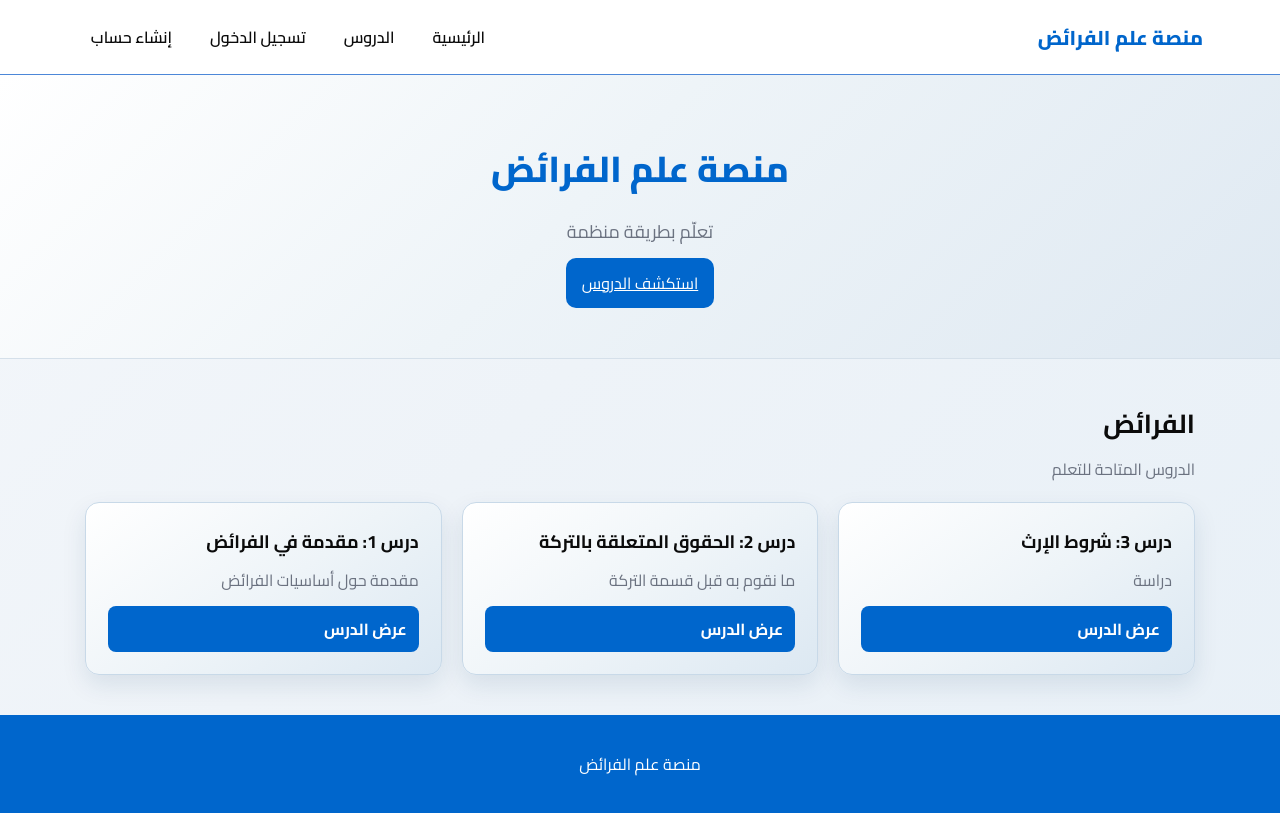
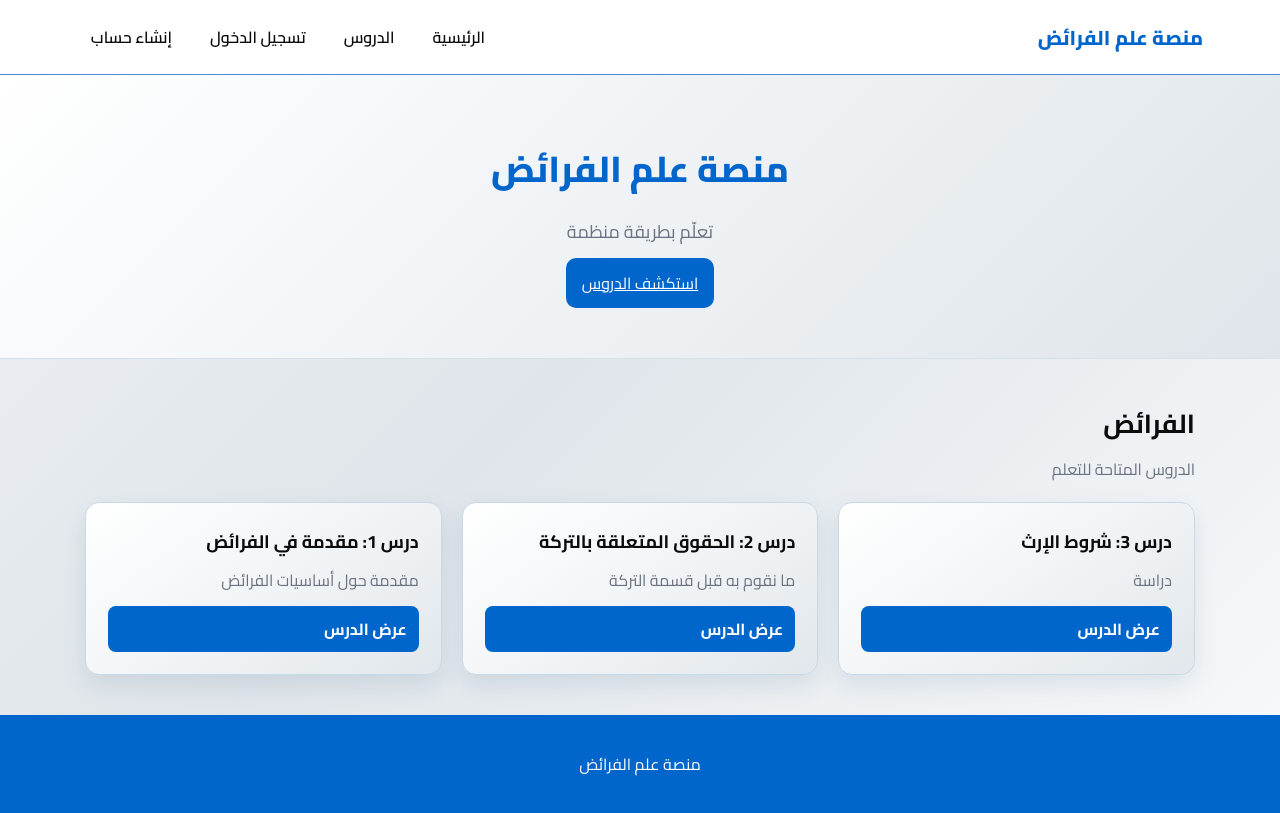
Before and after one commit to mustaphtouray7-svg/lessons-project-, a Flask app: page / in a window 1280 px wide. Run offline with Flask 3, Linux system fonts and the light colour scheme; data comes from the database, SQL or seed files in the repository; some libraries are stand-ins or nearby versions.

Commit message:
Refresh homepage colors with gray white and blue accents

```diff
--- a/static/style.css
+++ b/static/style.css
@@ -14,7 +14,7 @@ body{
 	margin:0;
 	font-family: 'Cairo', system-ui, -apple-system, 'Segoe UI', Roboto, 'Helvetica Neue', Arial;
 	direction:rtl;
-	background:linear-gradient(135deg,#f4f7fb 0%,#eef3f8 45%,#e8f0f7 100%);
+	background:linear-gradient(135deg,#eef1f4 0%,#dfe5ea 45%,#f8fafc 100%);
 	color:var(--black);
 	-webkit-font-smoothing:antialiased;
 }
@@ -51,7 +51,7 @@ nav a:hover{background:rgba(0,102,204,0.1)}
 
 /* Hero */
 .hero{
-	background:linear-gradient(135deg,#ffffff 0%,#eef4f8 45%,#dfe9f2 100%);
+	background:linear-gradient(135deg,#ffffff 0%,#edf1f4 55%,#dfe5ea 100%);
 	border-bottom:1px solid #d5e0ea;
 	padding:60px 6%;
 	text-align:center;
@@ -81,7 +81,7 @@ nav a:hover{background:rgba(0,102,204,0.1)}
 .card p{margin:0 0 12px;color:var(--muted);line-height:1.6}
 .card a{display:inline-block;padding:10px 14px;border-radius:10px;text-decoration:none;font-weight:700}
 
-.lessons-card{background:linear-gradient(145deg,#ffffff 0%,#eef4f8 52%,#dce8f2 100%);color:var(--black);border:1px solid #c8d9e8;box-shadow:0 10px 24px rgba(0,55,100,0.10)}
+.lessons-card{background:linear-gradient(145deg,#ffffff 0%,#f1f4f6 52%,#e1e7ec 100%);color:var(--black);border:1px solid #c8d9e8;box-shadow:0 10px 24px rgba(0,55,100,0.10)}
 .lessons-card a{background:var(--blue);color:var(--white);border-radius:8px;padding:8px 12px}
 .quiz-card{background:var(--black);color:var(--white)}
 .watched-card{background:var(--white);border:2px solid var(--blue)}
```
